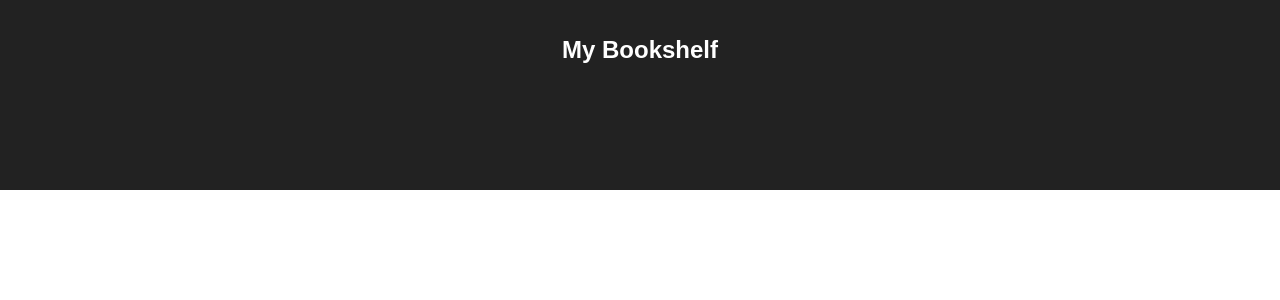
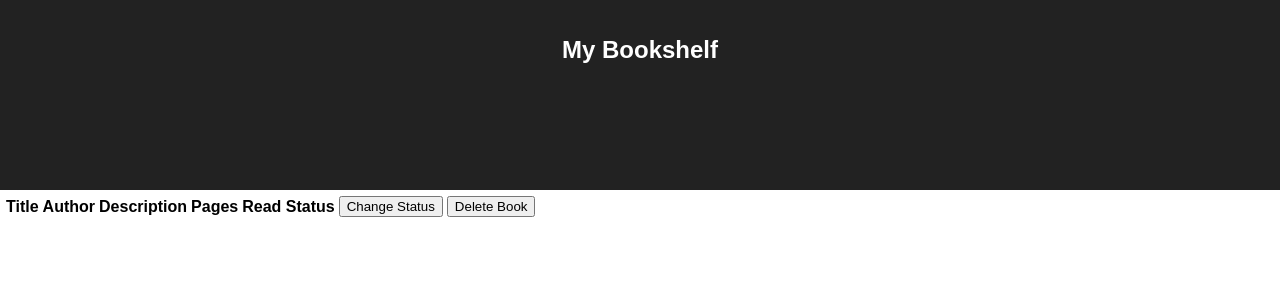
Before and after one commit to alexfuro/odin-books-react, a React (Create React App) app: page / in a window 1280 px wide. Shown: the top 300 px of the page. Built offline with nearby package versions, Linux system fonts and the light colour scheme.

Commit message:
Fix export type and const in return

```diff
--- a/src/App.js
+++ b/src/App.js
@@ -1,5 +1,6 @@
 import React, { Component } from 'react';
 import './App.css';
+import Bookshelf from './bookshelf';
 
 class App extends Component {
   render() {
@@ -8,6 +9,7 @@ class App extends Component {
         <header className="App-header">
           <h1 className="App-title">My Bookshelf</h1>
         </header>
+        <Bookshelf />
       </div>
     );
   }
--- a/src/book.js
+++ b/src/book.js
@@ -3,8 +3,8 @@ import React, { Component } from 'react';
 
 class Book extends Component {
   render() {
+    const {book} = this.props;
     return (
-      const {book} = this.props.book;
       <tr>
         <td>{book.title}</td>
         <td>{book.author}</td>
@@ -18,4 +18,4 @@ class Book extends Component {
   }
 }
 
-export default App;
+export default Book;
--- a/src/bookshelf.js
+++ b/src/bookshelf.js
@@ -7,6 +7,7 @@ class BookShelf extends Component {
     this.state = {books: []};
   }
   render() {
+    const books = this.state.books;
     return (
       <table>
         <thead>
@@ -30,4 +31,4 @@ class BookShelf extends Component {
   }
 }
 
-export default App;
+export default BookShelf;
```
